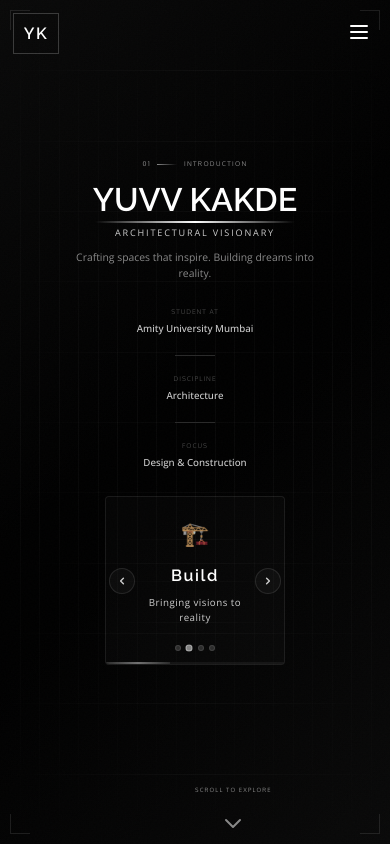
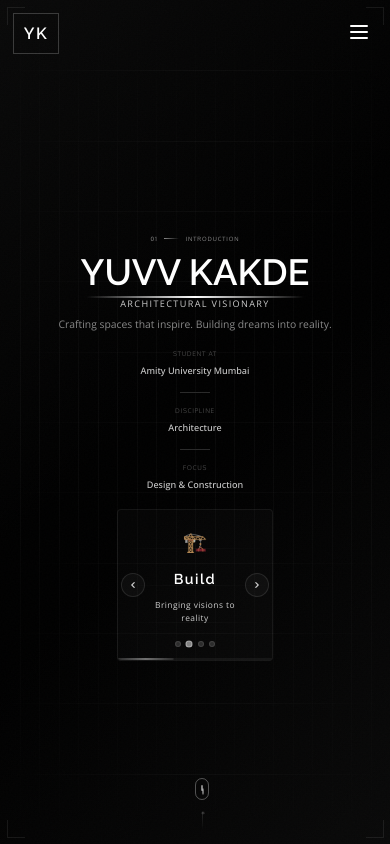
Before and after one commit to insane0904/yuvvbuilds, a React (Vite) app: page / in a window 390 px wide. Shown: the top 844 px of the page. Built offline with nearby package versions, Linux system fonts and the light colour scheme.

Commit message:
Fix Hero layout: proper z-index layering, minimal animations at edges, new scroll indicator, improved responsiveness

```diff
--- a/src/components/Hero/Hero.module.css
+++ b/src/components/Hero/Hero.module.css
@@ -7,6 +7,7 @@
   position: relative;
   overflow: hidden;
   background: linear-gradient(135deg, #0a0a0a 0%, #000000 50%, #0a0a0a 100%);
+  padding-top: 80px; /* Space for fixed navigation */
 }
 
 /* Blueprint Grid Background */
@@ -17,9 +18,10 @@
   width: 100%;
   height: 100%;
   pointer-events: none;
+  z-index: 1;
 }
 
-/* Construction Elements */
+/* Construction Elements - positioned at edges only */
 .constructionElements {
   position: absolute;
   top: 0;
@@ -28,16 +30,17 @@
   height: 100%;
   pointer-events: none;
   overflow: hidden;
+  z-index: 2;
 }
 
-/* Crane Animation */
+/* Crane Animation - bottom left corner */
 .crane {
   position: absolute;
-  bottom: 15%;
-  left: 5%;
-  width: 120px;
-  height: 200px;
-  opacity: 0.4;
+  bottom: 0;
+  left: 2%;
+  width: 100px;
+  height: 160px;
+  opacity: 0.15;
 }
 
 .craneTower {
@@ -45,19 +48,19 @@
   bottom: 0;
   left: 50%;
   transform: translateX(-50%);
-  width: 8px;
-  height: 180px;
-  background: linear-gradient(to top, rgba(255, 255, 255, 0.2), rgba(255, 255, 255, 0.05));
+  width: 6px;
+  height: 140px;
+  background: linear-gradient(to top, rgba(255, 255, 255, 0.3), rgba(255, 255, 255, 0.05));
 }
 
 .craneTower::before {
   content: '';
   position: absolute;
   bottom: 0;
-  left: -20px;
-  width: 48px;
-  height: 30px;
-  border: 1px solid rgba(255, 255, 255, 0.15);
+  left: -15px;
+  width: 36px;
+  height: 20px;
+  border: 1px solid rgba(255, 255, 255, 0.2);
   background: rgba(255, 255, 255, 0.02);
 }
 
@@ -65,75 +68,76 @@
   position: absolute;
   top: 0;
   left: 50%;
-  width: 100px;
-  height: 4px;
-  background: linear-gradient(to right, rgba(255, 255, 255, 0.2), rgba(255, 255, 255, 0.05));
+  width: 80px;
+  height: 3px;
+  background: linear-gradient(to right, rgba(255, 255, 255, 0.25), rgba(255, 255, 255, 0.05));
   transform-origin: left center;
 }
 
 .craneHook {
   position: absolute;
   right: 0;
-  top: 4px;
-  width: 2px;
-  height: 40px;
-  background: rgba(255, 255, 255, 0.15);
+  top: 3px;
+  width: 1px;
+  height: 30px;
+  background: rgba(255, 255, 255, 0.2);
 }
 
 .craneHook::after {
   content: '';
   position: absolute;
   bottom: 0;
-  left: -4px;
-  width: 10px;
-  height: 10px;
-  border: 2px solid rgba(255, 255, 255, 0.2);
+  left: -3px;
+  width: 8px;
+  height: 8px;
+  border: 1px solid rgba(255, 255, 255, 0.25);
   border-radius: 50%;
 }
 
-/* Building Under Construction */
+/* Building Under Construction - bottom right corner */
 .buildingConstruction {
   position: absolute;
-  bottom: 10%;
-  right: 8%;
-  width: 80px;
-  height: 150px;
+  bottom: 0;
+  right: 3%;
+  width: 70px;
+  height: 120px;
   display: flex;
   flex-direction: column-reverse;
-  gap: 4px;
-  opacity: 0.35;
+  gap: 3px;
+  opacity: 0.12;
 }
 
 .buildingFloor {
   width: 100%;
-  height: 40px;
-  border: 1px solid rgba(255, 255, 255, 0.1);
-  background: rgba(255, 255, 255, 0.01);
+  height: 35px;
+  border: 1px solid rgba(255, 255, 255, 0.15);
+  background: rgba(255, 255, 255, 0.02);
   transform-origin: bottom;
 }
 
 .buildingFloor::before {
   content: '';
   position: absolute;
-  width: calc(100% - 10px);
-  height: calc(100% - 10px);
-  margin: 5px;
-  border: 1px dashed rgba(255, 255, 255, 0.05);
+  width: calc(100% - 8px);
+  height: calc(100% - 8px);
+  margin: 4px;
+  border: 1px dashed rgba(255, 255, 255, 0.08);
 }
 
 .scaffolding {
   position: absolute;
   top: 0;
-  right: -15px;
-  width: 10px;
+  right: -12px;
+  width: 8px;
   height: 100%;
   background: repeating-linear-gradient(
     0deg,
     transparent,
-    transparent 10px,
-    rgba(255, 255, 255, 0.1) 10px,
-    rgba(255, 255, 255, 0.1) 12px
+    transparent 8px,
+    rgba(255, 255, 255, 0.08) 8px,
+    rgba(255, 255, 255, 0.08) 10px
   );
+  opacity: 0.5;
 }
 
 .scaffolding::before {
@@ -143,152 +147,150 @@
   left: 50%;
   width: 1px;
   height: 100%;
-  background: rgba(255, 255, 255, 0.2);
+  background: rgba(255, 255, 255, 0.15);
 }
 
-/* Moving Truck */
+/* Moving Truck - runs along bottom edge */
 .truck {
   position: absolute;
-  bottom: 8%;
-  width: 80px;
-  height: 30px;
-  opacity: 0.25;
+  bottom: 0;
+  width: 60px;
+  height: 25px;
+  opacity: 0.1;
 }
 
 .truckCab {
   position: absolute;
   left: 0;
-  bottom: 8px;
-  width: 25px;
-  height: 22px;
-  background: rgba(255, 255, 255, 0.1);
-  border: 1px solid rgba(255, 255, 255, 0.15);
+  bottom: 6px;
+  width: 20px;
+  height: 16px;
+  background: rgba(255, 255, 255, 0.15);
+  border: 1px solid rgba(255, 255, 255, 0.2);
 }
 
 .truckCab::before {
   content: '';
   position: absolute;
-  top: 4px;
-  left: 4px;
-  width: 12px;
-  height: 8px;
-  background: rgba(255, 255, 255, 0.05);
+  top: 3px;
+  left: 3px;
+  width: 10px;
+  height: 6px;
+  background: rgba(255, 255, 255, 0.08);
 }
 
 .truckBed {
   position: absolute;
-  left: 25px;
-  bottom: 8px;
-  width: 45px;
-  height: 18px;
-  background: rgba(255, 255, 255, 0.05);
-  border: 1px solid rgba(255, 255, 255, 0.12);
+  left: 20px;
+  bottom: 6px;
+  width: 35px;
+  height: 14px;
+  background: rgba(255, 255, 255, 0.08);
+  border: 1px solid rgba(255, 255, 255, 0.15);
 }
 
 .truckWheel {
   position: absolute;
   bottom: 0;
-  left: 8px;
-  width: 12px;
-  height: 12px;
+  left: 6px;
+  width: 10px;
+  height: 10px;
   border-radius: 50%;
-  border: 2px solid rgba(255, 255, 255, 0.2);
-  background: rgba(255, 255, 255, 0.02);
+  border: 2px solid rgba(255, 255, 255, 0.25);
+  background: rgba(255, 255, 255, 0.03);
 }
 
-/* Building Silhouette */
+/* Building Silhouette - very subtle at bottom */
 .buildingSilhouette {
   position: absolute;
   bottom: 0;
-  left: 20%;
-  width: 60px;
-  height: 200px;
-  background: linear-gradient(to top, rgba(255, 255, 255, 0.06), transparent);
-  clip-path: polygon(0% 100%, 20% 0%, 80% 0%, 100% 100%);
-  opacity: 0.3;
+  left: 15%;
+  width: 50px;
+  height: 100px;
+  background: linear-gradient(to top, rgba(255, 255, 255, 0.08), transparent);
+  clip-path: polygon(0% 100%, 15% 0%, 85% 0%, 100% 100%);
+  opacity: 0.15;
 }
 
 .buildingSilhouette::before {
   content: '';
   position: absolute;
   bottom: 0;
-  left: 70px;
-  width: 40px;
-  height: 150px;
+  left: 60px;
+  width: 35px;
+  height: 70px;
   background: linear-gradient(to top, rgba(255, 255, 255, 0.04), transparent);
   clip-path: polygon(0% 100%, 10% 0%, 90% 0%, 100% 100%);
 }
 
-/* Construction Beam */
+/* Construction Beam - top right corner */
 .constructionBeam {
   position: absolute;
-  top: 25%;
-  right: 20%;
-  width: 80px;
-  height: 8px;
-  background: linear-gradient(to right, rgba(255, 255, 255, 0.08), rgba(255, 255, 255, 0.02));
-  transform: rotate(-15deg);
-  opacity: 0.4;
+  top: 10%;
+  right: 0;
+  width: 60px;
+  height: 4px;
+  background: linear-gradient(to left, rgba(255, 255, 255, 0.1), transparent);
+  transform: rotate(-20deg);
+  transform-origin: right center;
+  opacity: 0.2;
 }
 
 .constructionBeam::before {
   content: '';
   position: absolute;
-  top: -30px;
-  left: 10px;
-  width: 60px;
-  height: 6px;
-  background: linear-gradient(to right, rgba(255, 255, 255, 0.05), rgba(255, 255, 255, 0.01));
+  top: 20px;
+  right: 0;
+  width: 40px;
+  height: 3px;
+  background: linear-gradient(to left, rgba(255, 255, 255, 0.08), transparent);
   transform: rotate(10deg);
 }
 
-/* Hero Ropeway */
+/* Hero Ropeway - top area, very subtle */
 .heroRopeway {
   position: absolute;
-  top: 12%;
+  top: 8%;
   left: 0;
   width: 100%;
-  height: 50px;
-  opacity: 0.3;
+  height: 40px;
+  opacity: 0.15;
+  display: none; /* Hidden by default, too distracting */
 }
 
 .heroRopeLine {
   position: absolute;
   top: 8px;
-  left: 5%;
-  width: 90%;
+  left: 0;
+  width: 100%;
   height: 1px;
-  background: linear-gradient(90deg, transparent, rgba(255,255,255,0.05), transparent);
+  background: linear-gradient(90deg, transparent 5%, rgba(255,255,255,0.08) 50%, transparent 95%);
 }
 
 .heroGondola {
   position: absolute;
   top: 10px;
   left: 5%;
-  width: 20px;
-  height: 22px;
-  background: rgba(255,255,255,0.06);
-  border: 1px solid rgba(255,255,255,0.1);
+  width: 16px;
+  height: 18px;
+  background: rgba(255,255,255,0.08);
+  border: 1px solid rgba(255,255,255,0.12);
 }
 
 .heroGondola::before {
   content: '';
   position: absolute;
-  top: -10px;
+  top: -8px;
   left: 50%;
   transform: translateX(-50%);
   width: 1px;
-  height: 10px;
-  background: rgba(255,255,255,0.1);
+  height: 8px;
+  background: rgba(255,255,255,0.12);
 }
 
-/* Hero Dump Truck */
+/* Hero Dump Truck - hidden, too distracting */
 .heroDumpTruck {
-  position: absolute;
-  bottom: 12%;
-  width: 70px;
-  height: 35px;
-  opacity: 0.25;
+  display: none;
 }
 
 .heroDumpCab {
@@ -313,13 +315,9 @@
   clip-path: polygon(0 100%, 0 30%, 100% 0, 100% 100%);
 }
 
-/* Hero Concrete Mixer */
+/* Hero Concrete Mixer - hidden, too distracting */
 .heroMixer {
-  position: absolute;
-  bottom: 18%;
-  width: 65px;
-  height: 35px;
-  opacity: 0.25;
+  display: none;
 }
 
 .heroMixerCab {
@@ -407,51 +405,54 @@
 .gridLineHorizontal:nth-child(31) { top: 91.66%; }
 .gridLineHorizontal:nth-child(32) { top: 100%; }
 
-/* Floating Architectural Elements */
+/* Floating Architectural Elements - corners only */
 .floatingElements {
   position: absolute;
   width: 100%;
   height: 100%;
   pointer-events: none;
   transition: transform 0.3s ease-out;
+  z-index: 3;
 }
 
 .archCircle {
   position: absolute;
-  top: 15%;
-  right: 10%;
-  width: 200px;
-  height: 200px;
-  border: 1px solid rgba(255, 255, 255, 0.1);
+  top: 12%;
+  right: 8%;
+  width: 150px;
+  height: 150px;
+  border: 1px solid rgba(255, 255, 255, 0.06);
   border-radius: 50%;
 }
 
 .archSquare {
   position: absolute;
-  bottom: 20%;
-  left: 8%;
-  width: 100px;
-  height: 100px;
-  border: 1px solid rgba(255, 255, 255, 0.1);
+  bottom: 15%;
+  left: 5%;
+  width: 80px;
+  height: 80px;
+  border: 1px solid rgba(255, 255, 255, 0.06);
 }
 
 .archTriangle {
   position: absolute;
-  top: 60%;
-  right: 15%;
+  bottom: 25%;
+  right: 8%;
   width: 0;
   height: 0;
-  border-left: 60px solid transparent;
-  border-right: 60px solid transparent;
-  border-bottom: 100px solid rgba(255, 255, 255, 0.05);
+  border-left: 40px solid transparent;
+  border-right: 40px solid transparent;
+  border-bottom: 70px solid rgba(255, 255, 255, 0.03);
 }
 
-/* Main Content */
+/* Main Content - highest z-index, centered */
 .content {
   position: relative;
-  z-index: 10;
+  z-index: 20;
   text-align: center;
   padding: 2rem;
+  max-width: 900px;
+  width: 100%;
 }
 
 /* Section Marker */
@@ -609,108 +610,181 @@
   background: var(--color-gray);
 }
 
-/* Scroll Indicator */
+/* Scroll Indicator - Modern minimal design */
 .scrollIndicator {
   position: absolute;
-  bottom: 3rem;
+  bottom: 2.5rem;
   left: 50%;
   transform: translateX(-50%);
   display: flex;
   flex-direction: column;
   align-items: center;
-  gap: 0.5rem;
-  color: var(--color-light-gray);
+  gap: 0.75rem;
+  z-index: 25;
 }
 
 .scrollIndicator span {
-  font-family: var(--font-mono);
-  font-size: 0.65rem;
-  letter-spacing: 0.3em;
+  display: none; /* Hide text, just show animation */
 }
 
-/* Corner Decorations */
+.scrollLine {
+  width: 1px;
+  height: 50px;
+  background: linear-gradient(to bottom, rgba(255, 255, 255, 0.4), transparent);
+  position: relative;
+}
+
+.scrollLine::before {
+  content: '';
+  position: absolute;
+  top: 0;
+  left: 50%;
+  transform: translateX(-50%);
+  width: 3px;
+  height: 3px;
+  background: rgba(255, 255, 255, 0.6);
+  border-radius: 50%;
+}
+
+.scrollMouse {
+  width: 20px;
+  height: 32px;
+  border: 1px solid rgba(255, 255, 255, 0.3);
+  border-radius: 10px;
+  position: relative;
+}
+
+.scrollMouse::before {
+  content: '';
+  position: absolute;
+  top: 6px;
+  left: 50%;
+  transform: translateX(-50%);
+  width: 2px;
+  height: 6px;
+  background: rgba(255, 255, 255, 0.5);
+  border-radius: 1px;
+}
+
+/* Corner Decorations - subtle, smaller */
 .cornerTL,
 .cornerTR,
 .cornerBL,
 .cornerBR {
   position: absolute;
-  width: 100px;
-  height: 100px;
-  border: 1px solid rgba(255, 255, 255, 0.1);
+  width: 60px;
+  height: 60px;
+  border: 1px solid rgba(255, 255, 255, 0.08);
+  z-index: 5;
 }
 
 .cornerTL {
-  top: 2rem;
-  left: 2rem;
+  top: 1.5rem;
+  left: 1.5rem;
   border-right: none;
   border-bottom: none;
 }
 
 .cornerTR {
-  top: 2rem;
-  right: 2rem;
+  top: 1.5rem;
+  right: 1.5rem;
   border-left: none;
   border-bottom: none;
 }
 
 .cornerBL {
-  bottom: 2rem;
-  left: 2rem;
+  bottom: 1.5rem;
+  left: 1.5rem;
   border-right: none;
   border-top: none;
 }
 
 .cornerBR {
-  bottom: 2rem;
-  right: 2rem;
+  bottom: 1.5rem;
+  right: 1.5rem;
   border-left: none;
   border-top: none;
 }
 
 /* Responsive */
+@media (max-width: 1400px) {
+  .archCircle {
+    width: 120px;
+    height: 120px;
+  }
+
+  .archTriangle {
+    border-left: 30px solid transparent;
+    border-right: 30px solid transparent;
+    border-bottom: 50px solid rgba(255, 255, 255, 0.02);
+  }
+}
+
 @media (max-width: 1024px) {
+  .hero {
+    padding-top: 70px;
+  }
+
   .crane {
-    width: 80px;
-    height: 140px;
-    bottom: 10%;
-    left: 3%;
-    opacity: 0.6;
+    width: 70px;
+    height: 110px;
+    opacity: 0.1;
   }
 
   .craneTower {
-    height: 120px;
+    height: 90px;
   }
 
   .craneArm {
-    width: 70px;
+    width: 60px;
   }
 
   .buildingConstruction {
-    width: 60px;
-    height: 100px;
-    right: 5%;
-    opacity: 0.5;
+    width: 50px;
+    height: 80px;
+    opacity: 0.08;
   }
 
   .buildingFloor {
-    height: 28px;
+    height: 25px;
   }
 
-  .heroRopeway,
-  .heroDumpTruck,
-  .heroMixer {
-    opacity: 0.5;
+  .archCircle {
+    width: 100px;
+    height: 100px;
+    top: 10%;
+    right: 5%;
+  }
+
+  .archSquare {
+    width: 60px;
+    height: 60px;
+    bottom: 12%;
+    left: 4%;
+  }
+
+  .archTriangle {
+    display: none;
+  }
+
+  .cornerTL,
+  .cornerTR,
+  .cornerBL,
+  .cornerBR {
+    width: 40px;
+    height: 40px;
   }
 }
 
 @media (max-width: 768px) {
   .hero {
     padding: 1rem;
-    min-height: 100svh; /* Use small viewport height for mobile */
+    padding-top: 80px;
+    min-height: 100svh;
   }
 
   .content {
-    padding: 1rem 0.5rem;
+    padding: 1.5rem 1rem;
     max-width: 100%;
     display: flex;
     flex-direction: column;
@@ -724,58 +798,54 @@
   }
 
   .nameTitle {
-    font-size: clamp(2rem, 14vw, 3.5rem);
+    font-size: clamp(2.5rem, 12vw, 3.5rem);
     letter-spacing: 0.02em;
-    word-break: break-word;
     line-height: 1.1;
   }
 
   .letter {
-    font-size: clamp(2rem, 14vw, 3.5rem);
+    font-size: clamp(2.5rem, 12vw, 3.5rem);
   }
 
   .nameUnderline {
     bottom: -5px;
-    left: 15%;
-    right: 15%;
+    left: 20%;
+    right: 20%;
   }
 
   .quickInfo {
     flex-direction: column;
-    gap: 1rem;
+    gap: 0.75rem;
     width: 100%;
-    padding: 0 0.5rem;
+    padding: 0;
   }
 
   .infoItem {
     width: 100%;
     text-align: center;
-    padding: 0.5rem 0;
+    padding: 0.4rem 0;
   }
 
   .infoDivider {
-    width: 60px;
+    width: 50px;
     height: 1px;
     margin: 0 auto;
   }
 
   .subtitle {
     flex-direction: column;
-    gap: 0.75rem;
-    margin-bottom: 1rem;
+    gap: 0.5rem;
+    margin-bottom: 0.75rem;
     width: 100%;
   }
 
   .subtitle h2 {
-    font-size: clamp(0.6rem, 2.5vw, 0.9rem);
-    letter-spacing: 0.3em;
+    font-size: clamp(0.65rem, 2.5vw, 0.85rem);
+    letter-spacing: 0.25em;
     text-align: center;
-    word-break: keep-all;
-    white-space: nowrap;
   }
 
   .subtitleLine {
-    width: 30px;
     display: none;
   }
 
@@ -783,52 +853,31 @@
   .cornerTR,
   .cornerBL,
   .cornerBR {
-    width: 30px;
-    height: 30px;
+    width: 25px;
+    height: 25px;
   }
 
   .cornerTL,
   .cornerBL {
-    left: 0.75rem;
+    left: 0.5rem;
   }
 
   .cornerTR,
   .cornerBR {
-    right: 0.75rem;
+    right: 0.5rem;
   }
 
   .cornerTL,
   .cornerTR {
-    top: 0.75rem;
+    top: 0.5rem;
   }
 
   .cornerBL,
   .cornerBR {
-    bottom: 0.75rem;
+    bottom: 0.5rem;
   }
 
-  .archCircle {
-    width: 60px;
-    height: 60px;
-    top: 8%;
-    right: 3%;
-    opacity: 0.4;
-  }
-
-  .archSquare {
-    width: 30px;
-    height: 30px;
-    opacity: 0.4;
-  }
-
-  .archTriangle {
-    border-left: 30px solid transparent;
-    border-right: 30px solid transparent;
-    border-bottom: 50px solid rgba(255, 255, 255, 0.03);
-    opacity: 0.5;
-  }
-
-  /* Hide construction elements on tablet/mobile for cleaner look */
+  /* Hide all construction and floating elements on mobile */
   .crane,
   .buildingConstruction,
   .truck,
@@ -836,148 +885,154 @@
   .constructionBeam,
   .heroRopeway,
   .heroDumpTruck,
-  .heroMixer {
-    display: none;
+  .heroMixer,
+  .floatingElements,
+  .archCircle,
+  .archSquare,
+  .archTriangle {
+    display: none !important;
   }
 
   .sectionMarker {
     gap: 0.5rem;
-    margin-bottom: 1.5rem;
+    margin-bottom: 1rem;
   }
 
   .markerLine {
-    width: 25px;
+    width: 20px;
   }
 
   .markerNumber,
   .markerText {
-    font-size: 0.55rem;
-    letter-spacing: 0.2em;
+    font-size: 0.5rem;
+    letter-spacing: 0.15em;
   }
 
   .tagline {
-    font-size: clamp(0.85rem, 3vw, 1rem);
-    padding: 0 1rem;
-    margin-bottom: 2rem;
-    line-height: 1.6;
-    max-width: 90%;
+    font-size: clamp(0.85rem, 3.5vw, 1rem);
+    padding: 0 0.5rem;
+    margin-bottom: 1.5rem;
+    line-height: 1.5;
+    max-width: 95%;
   }
 
   .scrollIndicator {
-    bottom: 1.5rem;
+    bottom: 1.25rem;
   }
 
-  .scrollIndicator span {
-    font-size: 0.5rem;
+  .scrollMouse {
+    width: 16px;
+    height: 26px;
   }
 
-  .floatingElements {
-    opacity: 0.3;
+  .scrollLine {
+    height: 35px;
   }
 }
 
 @media (max-width: 480px) {
   .hero {
     padding: 0.5rem;
+    padding-top: 70px;
   }
 
   .content {
-    padding: 0.5rem;
+    padding: 1rem 0.5rem;
   }
 
   .nameContainer {
-    margin-bottom: 0.75rem;
+    margin-bottom: 0.5rem;
   }
 
   .nameTitle {
-    font-size: clamp(1.8rem, 15vw, 2.5rem);
+    font-size: clamp(2rem, 14vw, 2.8rem);
     letter-spacing: 0;
   }
 
   .letter {
-    font-size: clamp(1.8rem, 15vw, 2.5rem);
+    font-size: clamp(2rem, 14vw, 2.8rem);
   }
 
   .subtitle {
-    margin-bottom: 0.75rem;
+    margin-bottom: 0.5rem;
   }
 
   .subtitle h2 {
-    font-size: clamp(0.5rem, 2.5vw, 0.7rem);
-    letter-spacing: 0.2em;
+    font-size: clamp(0.55rem, 2.8vw, 0.7rem);
+    letter-spacing: 0.15em;
   }
 
   .infoItem {
     text-align: center;
-    padding: 0.4rem 0;
+    padding: 0.3rem 0;
   }
 
   .infoLabel {
     font-size: 0.5rem;
-    letter-spacing: 0.15em;
+    letter-spacing: 0.1em;
   }
 
   .infoValue {
-    font-size: 0.75rem;
+    font-size: 0.7rem;
   }
 
   .infoDivider {
-    width: 40px;
+    width: 30px;
   }
 
   .tagline {
     font-size: 0.8rem;
-    padding: 0 0.5rem;
-    margin-bottom: 1.5rem;
+    padding: 0 0.25rem;
+    margin-bottom: 1rem;
   }
 
   .sectionMarker {
-    margin-bottom: 1rem;
+    margin-bottom: 0.75rem;
   }
 
   .markerNumber,
   .markerText {
-    font-size: 0.5rem;
+    font-size: 0.45rem;
   }
 
   .markerLine {
-    width: 20px;
+    width: 15px;
   }
 
   .cornerTL,
   .cornerTR,
   .cornerBL,
   .cornerBR {
-    width: 20px;
-    height: 20px;
-  }
-
-  .floatingElements {
-    display: none;
+    width: 18px;
+    height: 18px;
   }
 
   .scrollIndicator {
-    bottom: 1rem;
+    bottom: 0.75rem;
   }
 
-  .scrollIndicator span {
-    font-size: 0.45rem;
-    letter-spacing: 0.2em;
+  .scrollMouse {
+    width: 14px;
+    height: 22px;
+  }
+
+  .scrollLine {
+    height: 25px;
   }
 }
 
 @media (max-width: 360px) {
   .nameTitle {
-    font-size: 1.6rem;
+    font-size: 1.75rem;
   }
 
   .letter {
-    font-size: 1.6rem;
+    font-size: 1.75rem;
   }
 
   .subtitle h2 {
     font-size: 0.5rem;
-    letter-spacing: 0.15em;
+    letter-spacing: 0.1em;
   }
 
   .tagline {
@@ -989,6 +1044,10 @@
   }
 
   .infoValue {
-    font-size: 0.7rem;
+    font-size: 0.65rem;
+  }
+
+  .quickInfo {
+    gap: 0.5rem;
   }
 }
--- a/src/components/Hero/Hero.tsx
+++ b/src/components/Hero/Hero.tsx
@@ -1,6 +1,5 @@
 import { motion } from 'framer-motion';
 import { useEffect, useState } from 'react';
-import { HiOutlineChevronDown } from 'react-icons/hi';
 import Slider from '../Slider';
 import styles from './Hero.module.css';
 
@@ -311,20 +310,34 @@ const Hero = () => {
         </motion.div>
       </div>
 
-      {/* Scroll Indicator */}
+      {/* Scroll Indicator - Modern Mouse Design */}
       <motion.div
         className={styles.scrollIndicator}
         initial={{ opacity: 0, y: -20 }}
         animate={{ opacity: 1, y: 0 }}
         transition={{ duration: 0.8, delay: 2 }}
       >
-        <span>SCROLL TO EXPLORE</span>
+        <div className={styles.scrollMouse}>
+          <motion.div
+            style={{
+              position: 'absolute',
+              top: '6px',
+              left: '50%',
+              transform: 'translateX(-50%)',
+              width: '2px',
+              height: '6px',
+              background: 'rgba(255, 255, 255, 0.6)',
+              borderRadius: '1px',
+            }}
+            animate={{ y: [0, 8, 0], opacity: [1, 0.3, 1] }}
+            transition={{ duration: 1.8, repeat: Infinity, ease: "easeInOut" }}
+          />
+        </div>
         <motion.div
-          animate={{ y: [0, 10, 0] }}
-          transition={{ duration: 1.5, repeat: Infinity, ease: "easeInOut" }}
-        >
-          <HiOutlineChevronDown size={24} />
-        </motion.div>
+          className={styles.scrollLine}
+          animate={{ scaleY: [1, 0.5, 1], opacity: [0.4, 0.2, 0.4] }}
+          transition={{ duration: 1.8, repeat: Infinity, ease: "easeInOut" }}
+        />
       </motion.div>
 
       {/* Corner Decorations */}
--- a/src/components/Slider/Slider.module.css
+++ b/src/components/Slider/Slider.module.css
@@ -1,11 +1,11 @@
 .slider {
   position: relative;
   width: 100%;
-  max-width: 600px;
-  margin: 3rem auto;
-  padding: 2rem;
+  max-width: 500px;
+  margin: 2rem auto;
+  padding: 1.5rem;
   background: rgba(255, 255, 255, 0.02);
-  border: 1px solid rgba(255, 255, 255, 0.08);
+  border: 1px solid rgba(255, 255, 255, 0.06);
   border-radius: 4px;
   overflow: hidden;
 }
@@ -170,43 +170,9 @@
 /* Responsive */
 @media (max-width: 768px) {
   .slider {
-    margin: 2rem auto;
-    padding: 1.5rem 1rem;
-    max-width: 90%;
-  }
-
-  .slideContainer {
-    min-height: 120px;
-    padding: 0.5rem 2.5rem;
-  }
-
-  .slideIcon {
-    font-size: 2rem;
-  }
-
-  .navButton {
-    width: 30px;
-    height: 30px;
-  }
-
-  .navButton svg {
-    width: 16px;
-    height: 16px;
-  }
-
-  .prevButton {
-    left: 0.25rem;
-  }
-
-  .nextButton {
-    right: 0.25rem;
-  }
-}
-
-@media (max-width: 480px) {
-  .slider {
     margin: 1.5rem auto;
-    padding: 1rem 0.75rem;
+    padding: 1.25rem 0.75rem;
+    max-width: 95%;
   }
 
   .slideContainer {
@@ -216,7 +182,6 @@
 
   .slideIcon {
     font-size: 1.75rem;
-    margin-bottom: 0.25rem;
   }
 
   .slideTitle {
@@ -225,6 +190,24 @@
 
   .slideSubtitle {
     font-size: 0.75rem;
+  }
+
+  .navButton {
+    width: 28px;
+    height: 28px;
+  }
+
+  .navButton svg {
+    width: 14px;
+    height: 14px;
+  }
+
+  .prevButton {
+    left: 0.25rem;
+  }
+
+  .nextButton {
+    right: 0.25rem;
   }
 
   .dots {
@@ -236,14 +219,39 @@
     width: 6px;
     height: 6px;
   }
+}
+
+@media (max-width: 480px) {
+  .slider {
+    margin: 1rem auto;
+    padding: 1rem 0.5rem;
+  }
+
+  .slideContainer {
+    min-height: 80px;
+    padding: 0.25rem 1.5rem;
+  }
+
+  .slideIcon {
+    font-size: 1.5rem;
+    margin-bottom: 0.25rem;
+  }
+
+  .slideTitle {
+    font-size: 1.1rem;
+  }
+
+  .slideSubtitle {
+    font-size: 0.65rem;
+  }
 
   .navButton {
-    width: 26px;
-    height: 26px;
+    width: 24px;
+    height: 24px;
   }
 
   .navButton svg {
-    width: 14px;
-    height: 14px;
+    width: 12px;
+    height: 12px;
   }
 }
```
